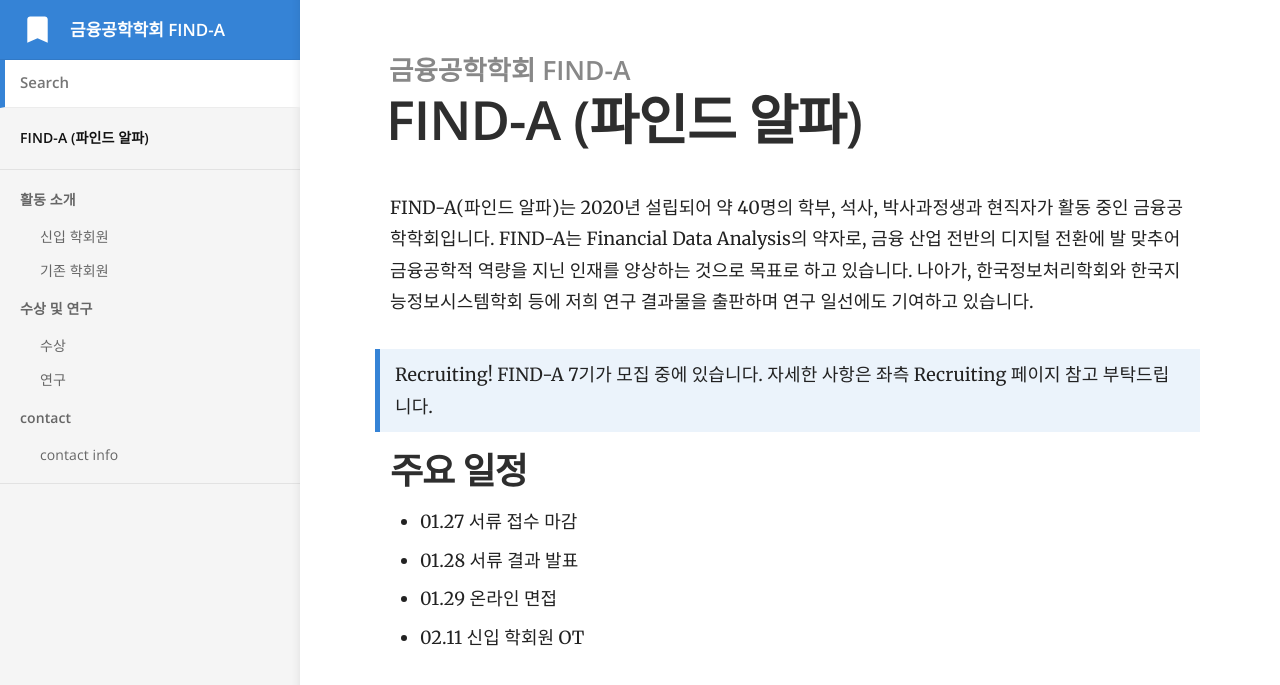
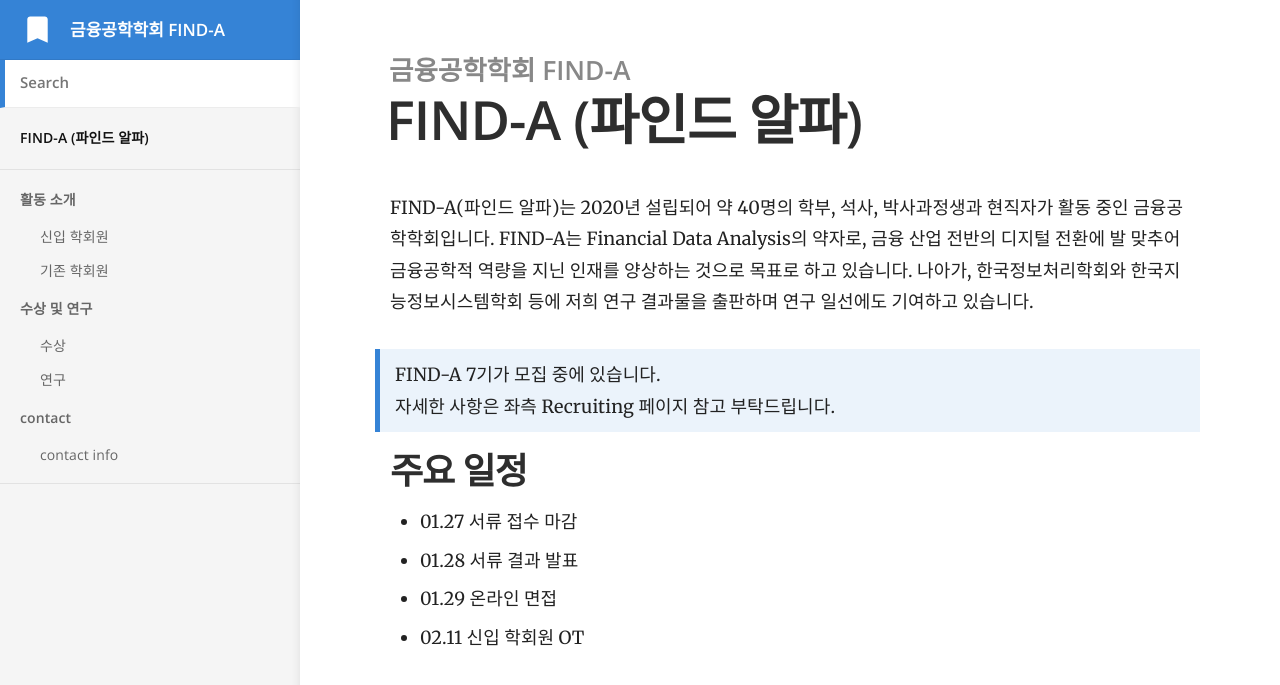
Before and after one commit to Find-A-AI/find-a-ai.github.io, a Jekyll site: the page built from index.md, in a window 1280 px wide. Shown: the top 685 px of the page. Built offline with Jekyll 4.4.1, drawn with Linux system fonts in a browser that asks for light colours.

Commit message:
Update index.md

```diff
--- a/index.md
+++ b/index.md
@@ -4,7 +4,8 @@ title: FIND-A (파인드 알파)
 
 FIND-A(파인드 알파)는 2020년 설립되어 약 40명의 학부, 석사, 박사과정생과 현직자가 활동 중인 금융공학학회입니다. FIND-A는 Financial Data Analysis의 약자로, 금융 산업 전반의 디지털 전환에 발 맞추어 금융공학적 역량을 지닌 인재를 양상하는 것으로 목표로 하고 있습니다. 나아가, 한국정보처리학회와 한국지능정보시스템학회 등에 저희 연구 결과물을 출판하며 연구 일선에도 기여하고 있습니다.
 
-> Recruiting! FIND-A 7기가 모집 중에 있습니다. 자세한 사항은 좌측 Recruiting 페이지 참고 부탁드립니다.
+> FIND-A 7기가 모집 중에 있습니다.
+자세한 사항은 좌측 Recruiting 페이지 참고 부탁드립니다.
 
 ## 주요 일정
   - 01.27 서류 접수 마감
```
